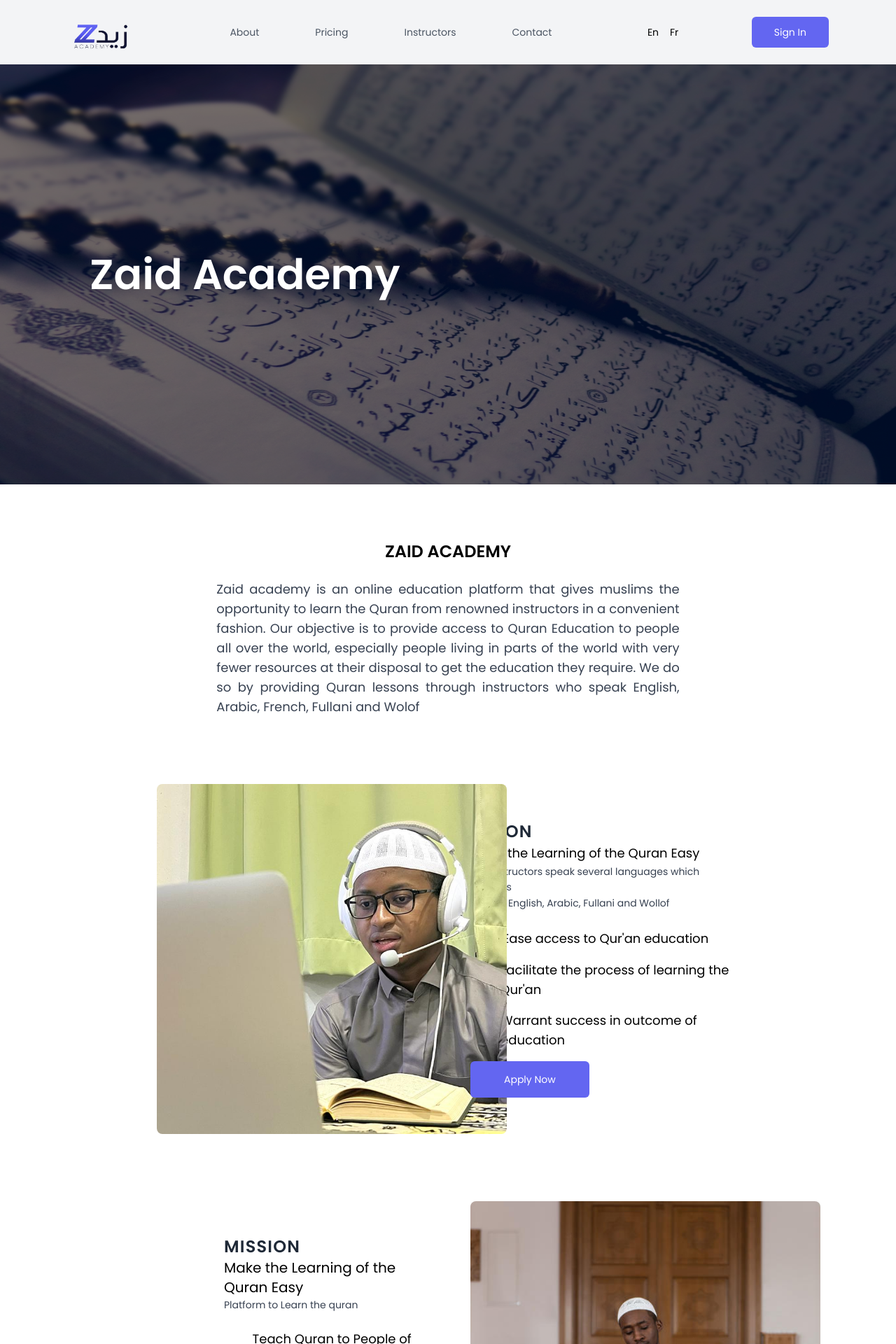
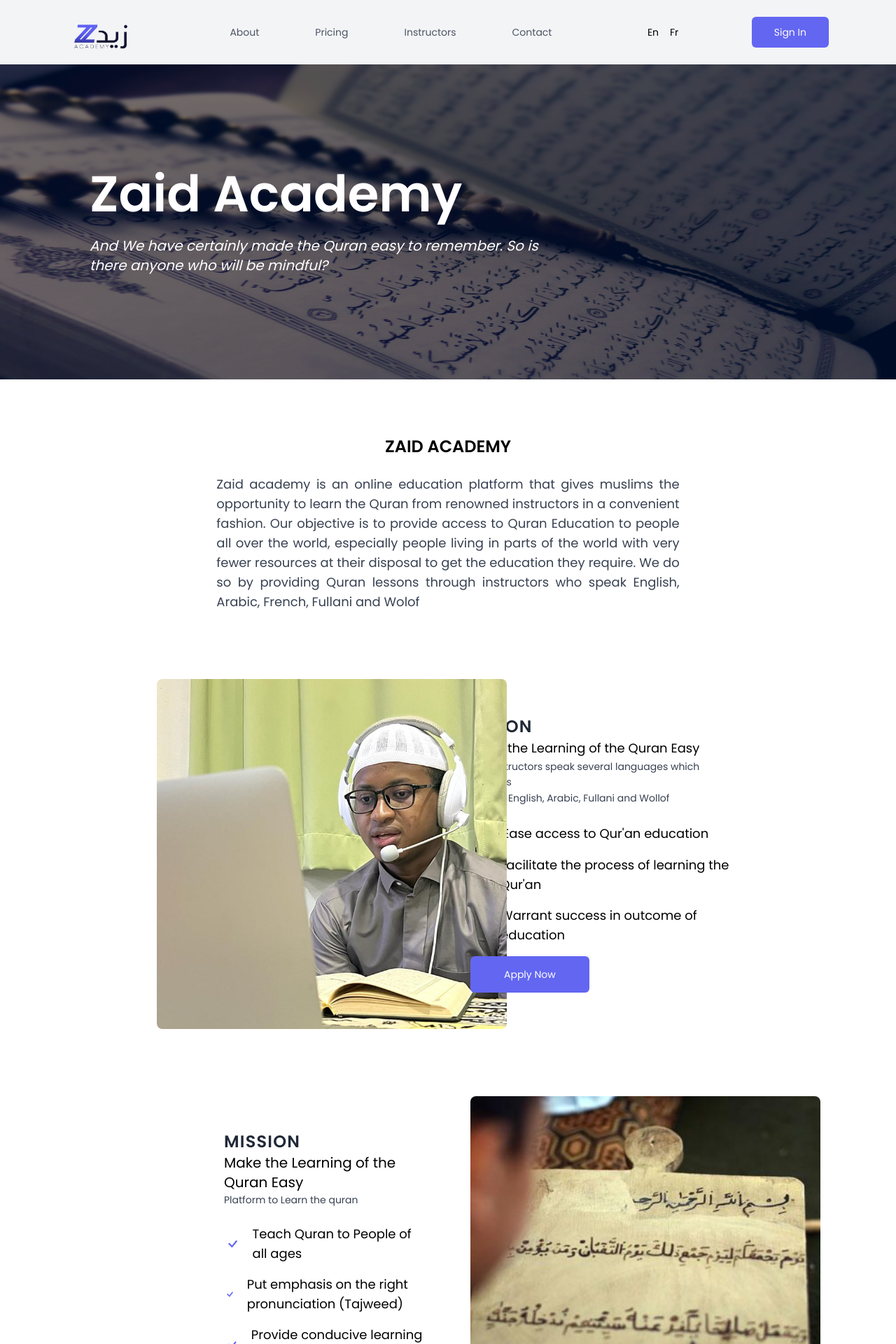
Before and after one commit to abuyusif01/zaid-academy, a Next.js app: page /about in a window 1280 px wide. Shown: the top 1920 px of the page at 70% size. Built offline with nearby package versions, Linux system fonts and the light colour scheme; no server answers.

Commit message:
ousmane comments

```diff
--- a/components/AboutSection.js
+++ b/components/AboutSection.js
@@ -4,7 +4,7 @@
 import React from "react";
 import { useTranslation } from "react-i18next";
 import { BsCheck } from "react-icons/bs";
-import Reading2 from "../utils/reading2.avif";
+import Reading2 from "../utils/childreciter.jpg";
 
 // const datas = [
 //   "Provide unrestricted access to Quran Education",
--- a/components/Banner.js
+++ b/components/Banner.js
@@ -36,14 +36,12 @@
           "{t("verse")}" (Surah fatir verse 29)
         </p>
         <div className="relative">
-          <Link href="/">
           <button
             className="px-12 py-4 rounded-md bg-indigo-500 text-sm text-white mt-8"
             onClick={() => router.push("/signup")}
           >
             {t("apply")}
           </button>
-          </Link>
         </div>
       </div>
     </div>
--- a/components/Mission.js
+++ b/components/Mission.js
@@ -5,8 +5,9 @@
 import { useTranslation } from "react-i18next";
 import { BsCheck } from "react-icons/bs";
 
-import Reading2 from "../utils/reading2.avif";
-import vision from "../utils/vision.jpeg";
+// import Reading2 from "../utils/reading2.avif";
+import Slate from "../utils/slatequran.jpeg";
+// import vision from "../utils/slatequran.jpeg";
 
 const Mission = () => {
   const { t } = useTranslation();
@@ -45,7 +46,7 @@
       <div className="w-full md:w-1/2 relative py-4 px-8">
         <div className="relative md:w-11/12 h-[200px]  md:h-[500px] md:w-[500px] mx-auto">
           <Image
-            src={vision}
+            src={Slate}
             alt="reading"
             layout="fill"
             objectFit="cover"
--- a/components/StudentDashboard.js
+++ b/components/StudentDashboard.js
@@ -6,11 +6,11 @@
 import moment from "moment";
 
 const StudentDashboard = ({ student, open }) => {
-  console.log(student);
   const { t } = useTranslation();
   const { logout, user } = UseAuth();
   const { registerNewStudent } = useStudent();
   const router = useRouter();
+  console.log(student);
   useEffect(() => {
     registerNewStudent(user);
   }, []);
@@ -55,12 +55,12 @@
           {t("welcome")} {user.displayName}
         </p>
         <div className="space-x-6">
-          {/* <button
+          <button
             className="md:px-12 md:py-4 rounded-md bg-indigo-500 text-sm text-white"
             onClick={open}
           >
             update profile
-          </button> */}
+          </button>
           <button
             className="px-8 py-2 md:px-12 md:py-4 rounded-md bg-red-400 text-sm text-white"
             onClick={onLogOut}
@@ -76,16 +76,18 @@
           </p>
           <div className="space-y-2">
             <p>Course Registered: </p>
-            <p className="text-2xl">Beginners</p>
+            <p className="text-2xl">
+              {student.course !== "" && student.course}
+            </p>
           </div>
         </div>
         <div className="w-full md:w-1/3 rounded-lg h-48 bg-green-500 p-4 flex flex-col items-end justify-end text-white space-y-2">
           <p>Attendance Percentage: </p>
-          <p className="text-2xl">70%</p>
+          <p className="text-2xl">--</p>
         </div>
         <div className="w-full md:w-1/3 rounded-lg h-48 bg-orange-200 p-4 flex flex-col items-end justify-end text-gray-800 space-y-2">
           <p className="text-2xl">Payment Due Date: </p>
-          <p>Monday, 24th August, 2022</p>
+          <p>{moment(student.expiryDate).format("MMMM Do YYYY")}</p>
         </div>
       </div>
       <p className="text-xl text-gray-600 font-semibold">
--- a/internationalization/translationsEn.js
+++ b/internationalization/translationsEn.js
@@ -7,6 +7,10 @@
   welcome: "Welcome",
   bannerText: "the Quran from",
   bannerText1: "experienced teachers",
+  aboutVerse:
+    "And We have certainly made the Quran easy to remember. So is there anyone who will be mindful?",
+  instructorVerse:
+    "The Messenger of Allah (ﷺ) said, 'The best amongst you is the one who learns the Qur'an and teaches it.' - Al-Bukhari",
   verse:
     "Surely those who recite the Book of Allah, establish prayer, and donate from what We have provided for them—secretly and openly—˹can˺ hope for an exchange that will never fail",
   apply: "Apply Now",
--- a/internationalization/translationsFr.js
+++ b/internationalization/translationsFr.js
@@ -3,6 +3,10 @@
   welcome: "Bienvenue",
   bannerText: "Le Coran auprès",
   bannerText1: "d’instituteurs expérimentés.",
+  aboutVerse:
+    "Et sûrement que Nous avons facilité le Coran pour le Rappel (Zikr). Malgré cela, y en a-t-il qui réfléchisse (qui en prenne leçon) ?",
+  instructorVerse:
+    "le Prophète (ﷺ) a dit : « Le meilleur d’entre vous est celui qui a appris le Coran et l’a enseigné. - Al-Bukhari",
   verse:
     "Certes, ceux qui récitent le Livre d'Allah, accomplissent la prière et donnent de ce que Nous leur avons attribué - en secret et ouvertement - peuvent espérer un échange qui ne manquera jamais",
   apply: "Appliquer maintenant",
--- a/pages/about.js
+++ b/pages/about.js
@@ -21,20 +21,23 @@
         <title>Zaid | About</title>
       </Head>
       <div className="relative">
-        <div className="relative w-[100vw] min-h-[450px] md:min-h-[600px]">
+        <div className="relative w-[100vw] min-h-[450px] md:min-h-[450px]">
           <Image src={Quran} alt="banner" layout="fill" />
         </div>
         <div
           style={style}
-          className="absolute top-0 left-0 text-white inline-flex px-4 md:px-32 flex-col justify-center w-[100vw] min-h-[450px] md:min-h-[600px] md:space-y-6"
+          className="absolute top-0 left-0 text-white inline-flex px-4 md:px-32 flex-col justify-center w-[100vw] min-h-[450px] md:min-h-[450px] md:space-y-6"
         >
           {/* <div className="w-24 h-10 cursor-pointer">
             <Image src={Logo} alt="logo" />
           </div> */}
           {/* <h1 className="text-5xl font-bold leading-relaxed">{t("learn")}</h1> */}
-          <h2 className="text-3xl md:text-6xl font-bold leading-relaxed ">
+          <h2 className="text-3xl md:text-7xl font-bold leading-relaxed ">
             Zaid Academy
           </h2>
+          <p className="md:w-2/3 leading-relaxed mt-10 italic text-sm md:text-xl">
+            {t("aboutVerse")}
+          </p>
         </div>
       </div>
       <div className="my-10 md:px-24">
--- a/pages/instructors/[id].js
+++ b/pages/instructors/[id].js
@@ -37,7 +37,7 @@
           </h1>
           <h4 className="text-gray-600 text-sm">{teacher.role}</h4>
           <h2 className="text-gray-800 font-bold">Teachers Details</h2>
-          <h2 className="text-gray-800 text-sm font-bold">Short Bio</h2>
+          {/* <h2 className="text-gray-800 text-sm font-bold">Short Bio</h2> */}
           <p className="text-gray-600 text-sm md:text-base leading-loose md:leading-loose">
             {teacher.shortBio}
           </p>
@@ -53,9 +53,7 @@
               </li>
             ))}
           </ul>
-          <h2 className="text-gray-800 text-sm font-bold">
-            Certificate Skills and Awards
-          </h2>
+          <h2 className="text-gray-800 text-sm font-bold">Achievement</h2>
           <ul>
             {teacher.certificate.map((cert) => (
               <li
--- a/pages/instructors/index.js
+++ b/pages/instructors/index.js
@@ -25,13 +25,22 @@
       </Head>
       <div className="relative">
         <div className="relative w-[100vw] min-h-[450px] md:min-h-[600px]">
-          <Image src={Banner1} alt="banner" layout="fill" objectFit="cover" />
+          <Image
+            src={Banner1}
+            alt="banner"
+            layout="fill"
+            objectFit="cover"
+            // objectPosition="bottom"
+          />
         </div>
         <div
           style={style}
           className="absolute top-0 left-0 text-white inline-flex px-4 md:px-32 flex-col justify-center w-[100vw] min-h-[450px] md:min-h-[600px] md:space-y-6"
         >
-          <h1 className="text-5xl font-bold leading-relaxed">Instructors</h1>
+          <h1 className="text-7xl font-bold leading-relaxed">Instructors</h1>
+          <p className="md:w-2/3 leading-relaxed mt-10 italic text-sm md:text-xl">
+            {t("instructorVerse")}
+          </p>
         </div>
       </div>
       <div className="my-20 px-4">
--- a/pages/pricing/index.js
+++ b/pages/pricing/index.js
@@ -81,7 +81,7 @@
             <div className="flex flex-col md:flex-row justify-center space-y-6 md:space-y-0 md:space-x-6">
               <Pricing
                 bestValue={false}
-                title="Beginners"
+                title="Beginners-Alphabet"
                 description={t("family")}
                 price={`110`}
                 items={BeginnersItem}
@@ -115,7 +115,7 @@
             <div className="flex flex-col md:flex-row justify-center space-y-6 md:space-y-0 md:space-x-6">
               <Pricing
                 bestValue={true}
-                title="Beginners Intensive"
+                title="Beginners-Alphabet Intensive"
                 description={t("oneOnOne")}
                 price={`180`}
                 items={BeginnersIntensiveItem}
```
Also changed, not shown: utils/childreciter.jpg (added), utils/slatequran.jpeg (added). Lines whose indentation alone changed are shown as unchanged.
